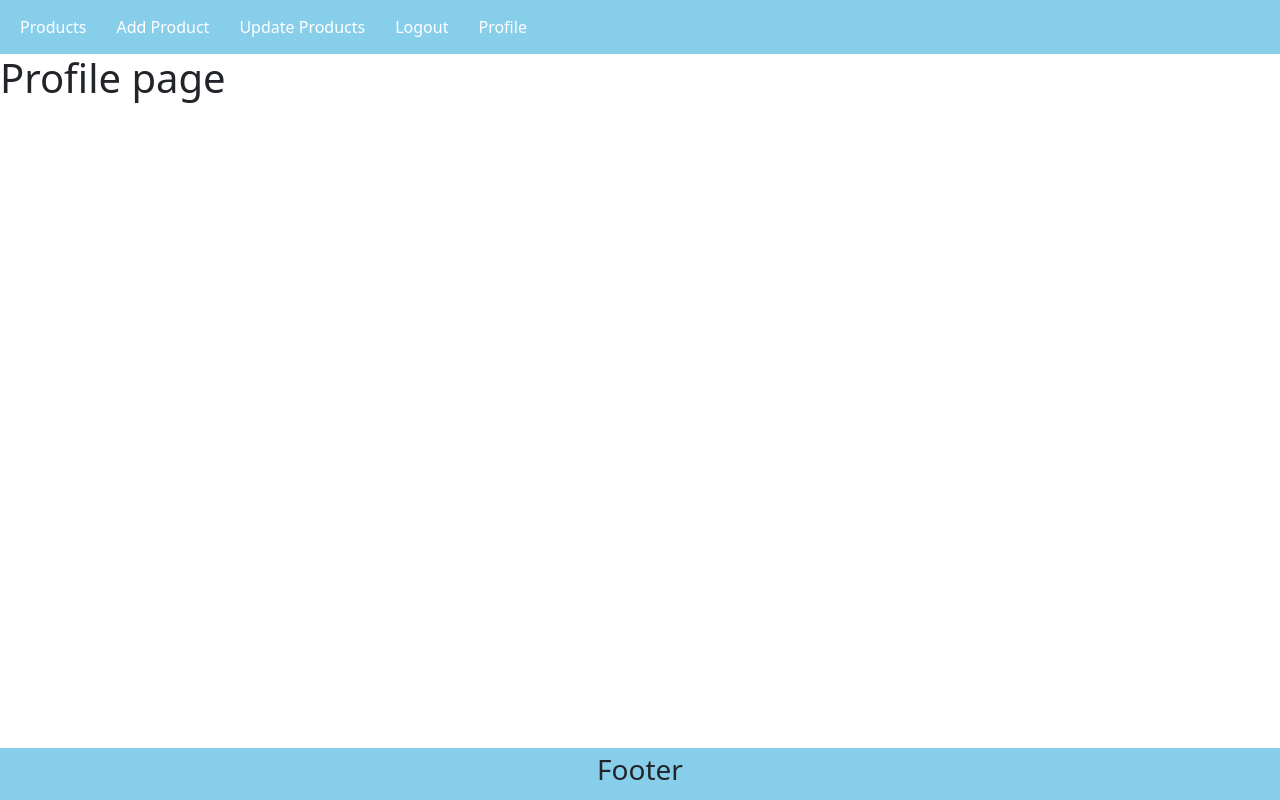
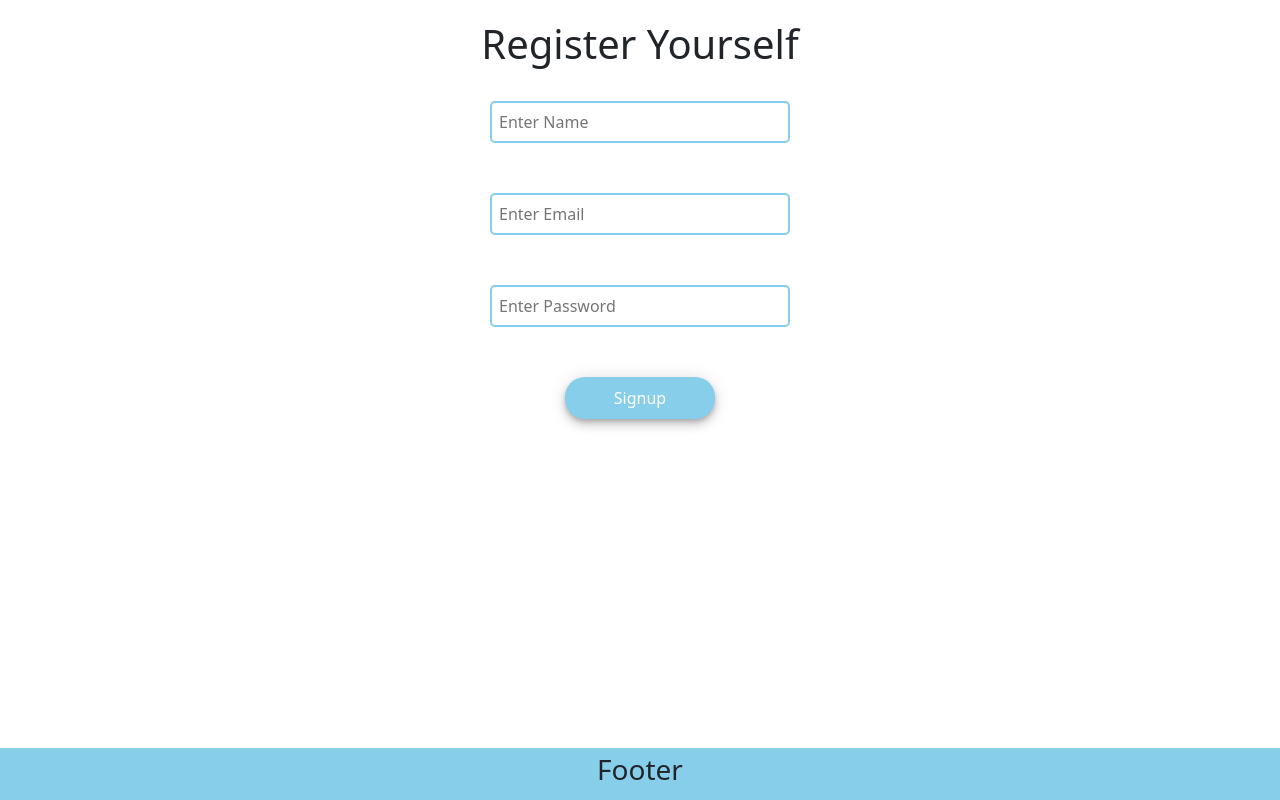
Before and after one commit to rishabhverm123/mern-stack-e-comm, a React (Create React App) app in the folder frontend/: page /profile in a window 1280 px wide. Built offline with nearby package versions, Linux system fonts and the light colour scheme.

Commit message:
add signup page

```diff
--- a/frontend/public/index.html
+++ b/frontend/public/index.html
@@ -15,6 +15,9 @@
       user's mobile device or desktop. See https://developers.google.com/web/fundamentals/web-app-manifest/
     -->
     <link rel="manifest" href="%PUBLIC_URL%/manifest.json" />
+    <link href=
+"https://fonts.googleapis.com/css2?family=Montserrat:wght@500&display=swap"
+          rel="stylesheet">
     <!--
       Notice the use of %PUBLIC_URL% in the tags above.
       It will be replaced with the URL of the `public` folder during the build.
--- a/frontend/src/App.css
+++ b/frontend/src/App.css
@@ -3,3 +3,61 @@
     padding: 0;
     margin:0;
 }
+body{
+    font-family: "Montserrat", sans-serif;
+}
+
+:root {
+    --background: skyblue;
+    --text-color: #ffffff;
+  }
+
+.form{
+    display: flex;
+    flex-direction: column;
+    justify-content: center;
+    align-items: center;
+        /* border: 2px solid #bbb4b4;
+    border-radius: 10px; */
+}
+
+.form-control-input{
+    padding: 7px;
+    border: 2px solid var(--background);;
+    border-radius: 5px;
+    margin:25px;
+    width:300px;
+    /* display: block; */
+}
+
+.register-button{
+    display: flex;
+    justify-content: space-between;
+}
+
+.register-form{
+    /* display: flex;
+    text-align: center;
+    justify-content: center;
+    vertical-align: center; */
+    /* border: 2px solid #bbb4b4;
+    border-radius: 10px; */
+    padding: 10px;
+    margin:10px;
+}
+button.btn {
+    margin: 25px;
+    padding: 10px;
+    width: 150px;
+    background-color: var(--background);
+    color: var(--text-color);
+    text-align: center;
+    line-height: 20px;
+    border-radius: 20px;
+    box-shadow: rgba(0, 0, 0, .2) 0 3px 5px -1px,rgba(0, 0, 0, .14) 0 6px 10px 0,rgba(0, 0, 0, .12) 0 1px 18px 0;
+}
+button.btn:hover{
+    background-color: var(--background);
+    opacity: .8;
+    transform: translateY(-1px);
+}
--- a/frontend/src/App.js
+++ b/frontend/src/App.js
@@ -3,11 +3,16 @@ import { BrowserRouter, Route, Routes } from 'react-router-dom';
 import './App.css';
 import {Nav} from './component/Header/Nav'
 import { Footer } from './component/Footer/Footer';
+import { Signup } from './component/SignUp/Signup';
+
 
 function App() {
   return (
     <div className="App">
-      <BrowserRouter>
+
+      <Signup />
+
+      {/* <BrowserRouter>
       <Nav />
       <Routes>
         <Route path="/" element={<h1>Product page</h1>}></Route>
@@ -16,7 +21,7 @@ function App() {
         <Route path="/logout" element={<h1>Logout page</h1>}></Route>
         <Route path="/profile" element={<h1>Profile page</h1>}></Route>
       </Routes>
-      </BrowserRouter>
+      </BrowserRouter> */}
 
       <Footer />
 
--- a/frontend/src/component/Footer/Footer.css
+++ b/frontend/src/component/Footer/Footer.css
@@ -3,7 +3,7 @@
     bottom: 0;
     text-align: center;
     width:100%;
-    background-color: skyblue;
+    background-color: var(--background);;
     padding: 5px;
 
 }
--- a/frontend/src/component/Header/Nav.css
+++ b/frontend/src/component/Header/Nav.css
@@ -6,7 +6,7 @@
 .nav-ul{
     padding: 5px;
     margin:0;
-    background-color: skyblue;
+    background-color: var(--background);;
 }
 .nav-ul li a{
    color:#fff;
--- a/frontend/src/component/SignUp/Signup.js
+++ b/frontend/src/component/SignUp/Signup.js
@@ -1,7 +1,29 @@
+import { useState } from "react"
+
 export const Signup=()=>{
+
+    const [name,setName]=useState('');
+    const [email,setEmail]=useState('');
+    const [password,setPassword]=useState('');
+
+    const register=()=>{
+        console.log("name",name);
+        console.log("email",email);
+        console.log("password",password);
+    }
+
+
     return (
-        <div>
-            <h3>Sign Up page</h3>
+        <div className="register-form">
+
+            <div className="form" >
+            <h1>Register Yourself</h1>
+            <input type="text" className="form-control-input" value={name} onChange={(e)=>setName(e.target.value)} placeholder="Enter Name" />
+            <input type="text" className="form-control-input" value={email} onChange={(e)=>setEmail(e.target.value)}  placeholder="Enter Email" />
+            <input type="password" className="form-control-input" value={password}  onChange={(e)=>setPassword(e.target.value)} placeholder="Enter Password" />
+            <button className="btn" onClick={()=>register()}>Signup</button>
+            </div>
+
         </div>
     )
 }
--- a/frontend/src/index.js
+++ b/frontend/src/index.js
@@ -4,6 +4,7 @@ import './index.css';
 import App from './App';
 import reportWebVitals from './reportWebVitals';
 import 'bootstrap/dist/css/bootstrap.min.css';
+
 
 const root = ReactDOM.createRoot(document.getElementById('root'));
 root.render(
```
